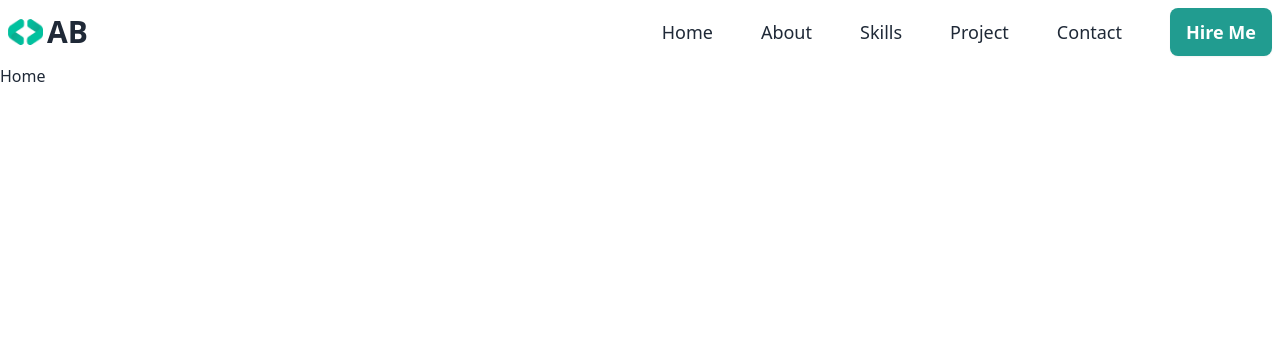
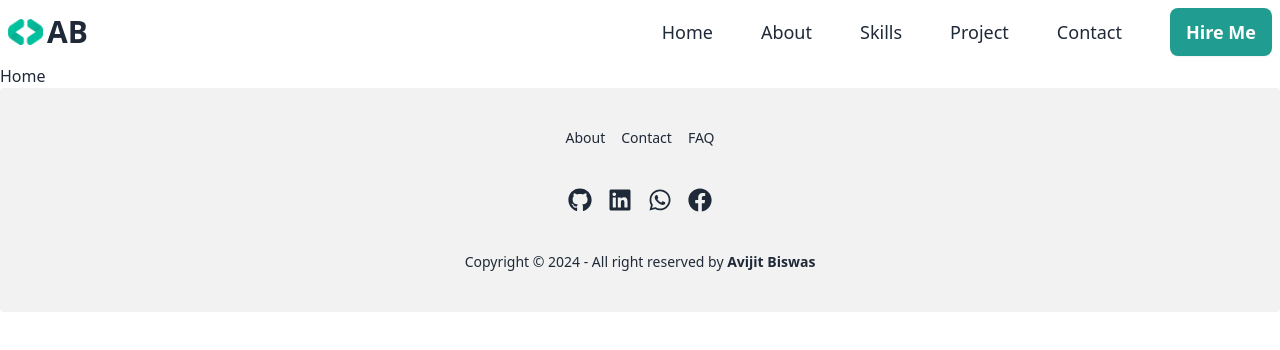
Before and after one commit to devo-ab/portfolio, a Next.js app: page / in a window 1280 px wide. Shown: the top 350 px of the page. Built offline with nearby package versions, Linux system fonts and the light colour scheme.

Commit message:
deploy test successfully

```diff
--- a/src/components/Shared/Footer/Footer.jsx
+++ b/src/components/Shared/Footer/Footer.jsx
@@ -4,7 +4,7 @@ import { FaFacebook, FaGithub, FaLinkedin, FaWhatsapp } from "react-icons/fa";
 const Footer = () => {
   return (
     <div>
-      {/* <footer className="footer footer-center p-10 bg-base-200 text-base-content rounded">
+      <footer className="footer footer-center p-10 bg-base-200 text-base-content rounded">
         <nav className="grid grid-flow-col gap-4">
           <a className="link link-hover font-medium">About</a>
           <a className="link link-hover font-medium">Contact</a>
@@ -40,7 +40,7 @@ const Footer = () => {
             <span className="font-bold">Avijit Biswas</span>
           </p>
         </aside>
-      </footer> */}
+      </footer>
     </div>
   );
 };
```
